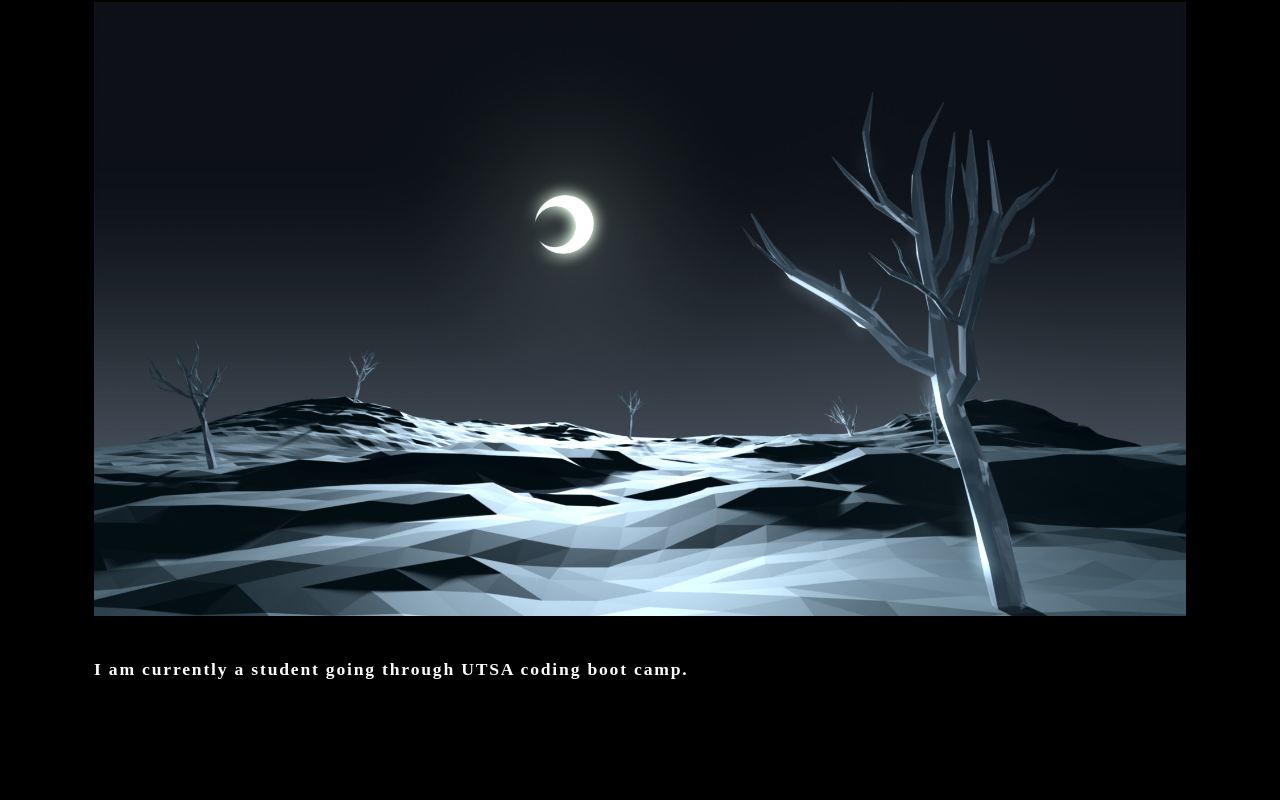
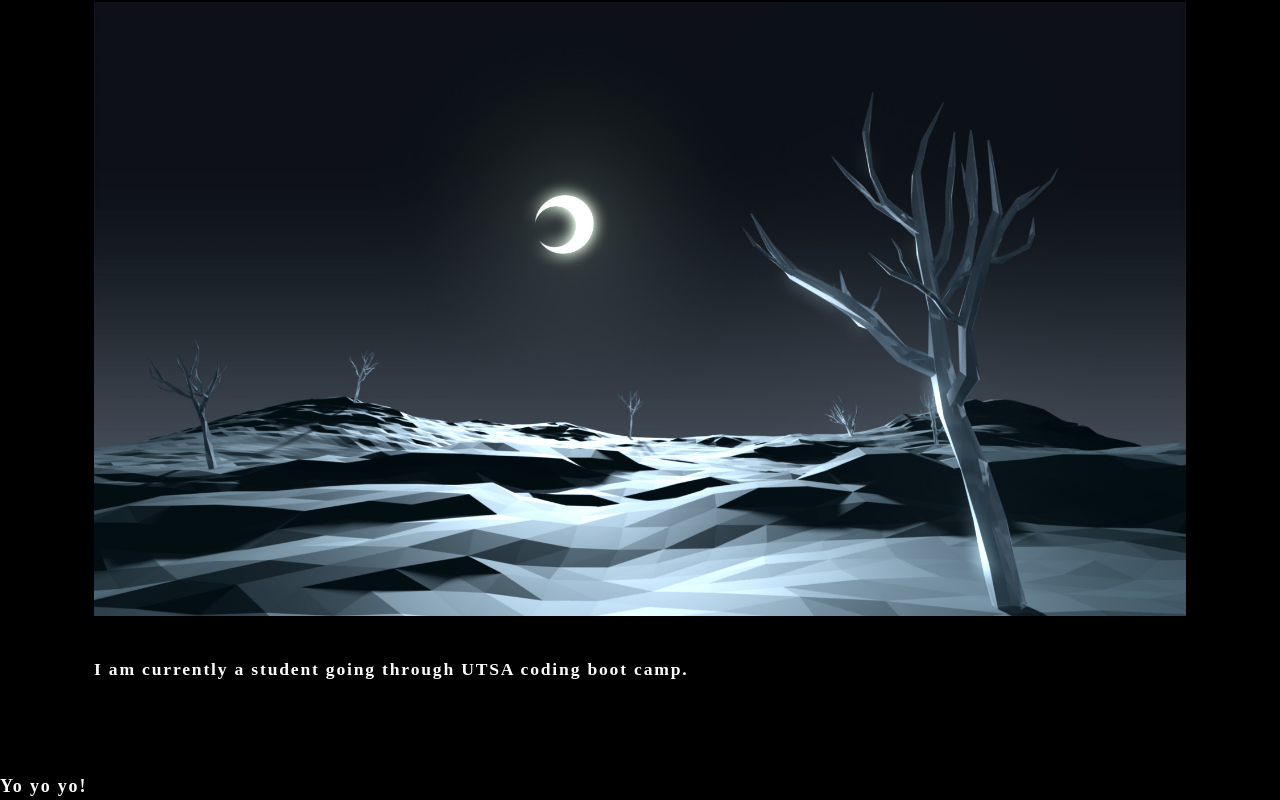
Before and after one commit to Mattrick127/gh-actions-demo, a React (Create React App) app in the folder react-profile/: page / in a window 1280 px wide. Shown: the part 217-1017 px from the top of the page. Before the commit the page ends 990 px from the top, so only its background shows below. Built offline with nearby package versions, Linux system fonts and the light colour scheme.

Commit message:
set category.name to give back console.log mapped name

```diff
--- a/react-profile/src/App.js
+++ b/react-profile/src/App.js
@@ -1,6 +1,7 @@
 import './App.css';
 import About from './components/About';
 import Nav from './components/Nav';
+import Footer from './components/Footer';
 
 function App() {
   return (
@@ -9,6 +10,7 @@ function App() {
       <main>
         <About></About>
       </main>
+        <Footer></Footer>
     </div>
   );
 }
--- /dev/null
+++ b/react-profile/src/components/Footer/index.js
@@ -0,0 +1,11 @@
+import React from "react";
+
+function Footer() {
+    return (
+        <div>
+            Yo yo yo!
+        </div>
+    )
+}
+
+export default Footer;
--- a/react-profile/src/components/Nav/index.js
+++ b/react-profile/src/components/Nav/index.js
@@ -8,8 +8,9 @@ function Nav() {
         { name: "Resume", description: "and This is where I keep my resume! (IF I HAD ONE!)"}
     ];
 
-    const categorySelected = () => {
-        console.log("click handled");
+    const categorySelected = (item) => {
+        console.log(item);
+        return item;
     };
 
     return (
@@ -25,10 +26,11 @@ function Nav() {
                 <ul className="flex-row">
 
                 <li className="mx-2">
-                    <a data-testid="about" href="#about" onClick={() => categorySelected()}>
+                    <a data-testid="about" href="#about" onClick={() => categorySelected('About me')}>
                     About me
                     </a>
                 </li>
+
                 <li className={"mx-2"}>
                     <span onClick={() => categorySelected('Contact')}>
                     Contact
@@ -37,7 +39,7 @@ function Nav() {
 
                 {categories.map((category) => (
                     <li className="mx-1" key={category.name}>
-                        <span onClick={categorySelected}>
+                        <span onClick={() => categorySelected(category.name)}>
                             {category.name}
                         </span>
                     </li>
```
